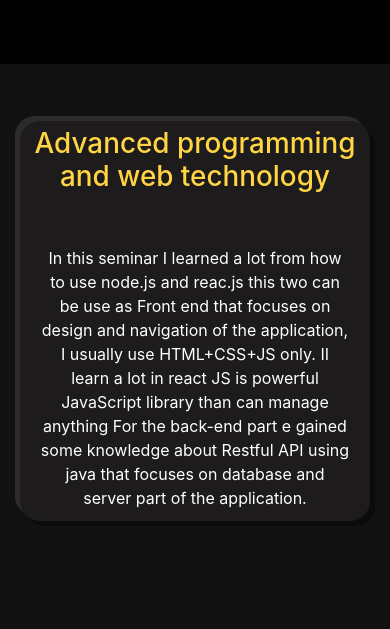
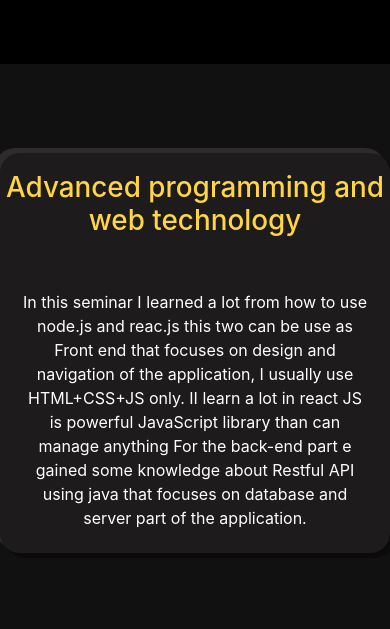
Before and after one commit to leemonnadee/Seminarportfolio.io, a plain HTML site: page index.html in a window 390 px wide. Shown: the part 780-1409 px from the top of the page. Drawn offline with nearby package versions, Linux system fonts and the light colour scheme.

Commit message:
Update style.css

```diff
--- a/style.css
+++ b/style.css
@@ -175,14 +175,14 @@
 .one{
 
     height: 500px;
-    width: 400px;
+    width: 500px;
 border-radius: 20px;
 
 background: #1d1b1b;
 box-shadow:  5px 5px 0px #0c0b0b,
              -5px -5px 0px #2e2b2b;
-   margin: 20px;
-   z-index: 2;
+   margin: 100px;
+
 
 }
 
@@ -530,7 +530,7 @@
 .aboutcont{
     display: flex;
     flex-direction: column;
-    height:110vh;
+    height:130vh;
     justify-content: center;
     align-items: center;
     margin-top: 0%;
@@ -546,6 +546,9 @@
 }
 .one{
     height: 400px;
+    padding: 0%;
+    margin: 0%;
+    width: 400px;
 }
 
 .artifactmaincontainer{
```
